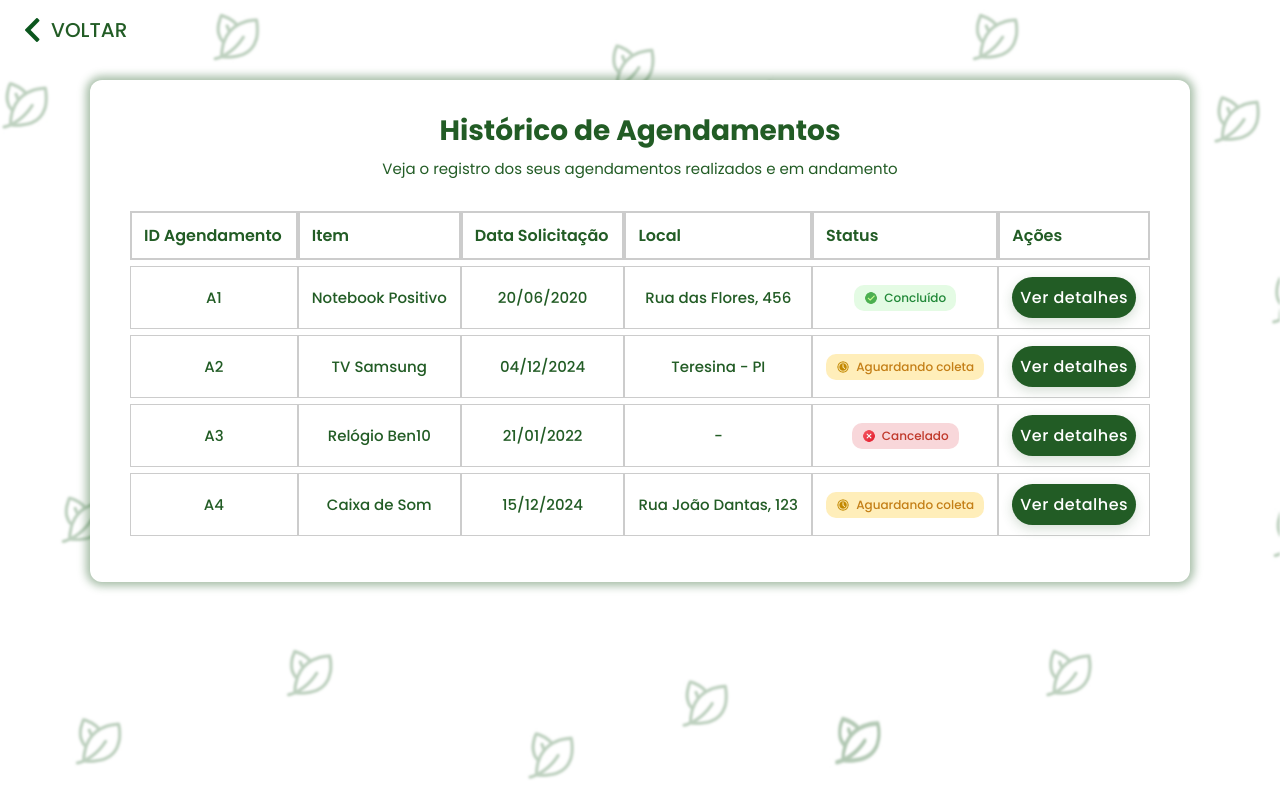
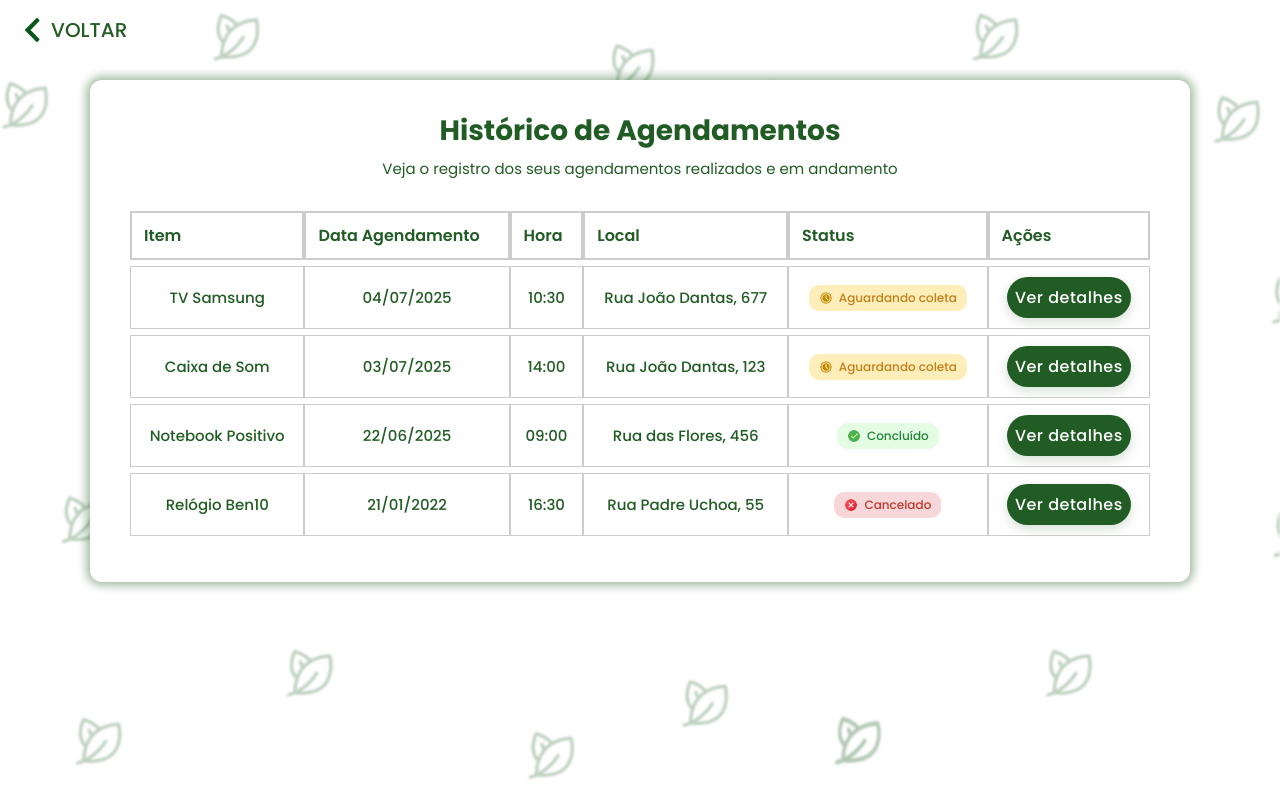
Before and after one commit to YasSantrb/front-ECOTECH, a React (Vite) app: page /historico/agendamentos in a window 1280 px wide. Built offline with nearby package versions, Linux system fonts and the light colour scheme; a web font is replaced by a local one.

Commit message:
feat: fazendo os últimos ajustes para a apresentação final.

```diff
--- a/src/components/detalhes_doacoes.jsx
+++ b/src/components/detalhes_doacoes.jsx
@@ -15,6 +15,7 @@ function InformacoesDoacaoComponente({
   imagem_user,
   imagem,
   modo = "visualizacao",
+  status,
   onEditarDoacao,
 }) {
   const navigate = useNavigate();
@@ -62,7 +63,6 @@ function InformacoesDoacaoComponente({
       endereco: enderecoE,
       imagem: imagemE,
       imagem_user: imagem_user,
-      disponibilidade: disponibilidade,
     };
 
     if (onEditarDoacao) {
@@ -78,12 +78,11 @@ function InformacoesDoacaoComponente({
     }, 2000);
   }
 
-  const [disponibilidade, setDisponibilidade] = useState("disponivel");
   const tipoUsuario = localStorage.getItem("tipoUsuario");
 
   return (
     <>
-    {mensagemSucesso && <PopUpSucesso mensagem={mensagemSucesso} />}
+      {mensagemSucesso && <PopUpSucesso mensagem={mensagemSucesso} />}
       <div className={styles.info_doacao_container}>
         <div className={styles.info_doacao_conteudos}>
           <div className={styles.info_doacao_lado_esquerdo}>
@@ -118,7 +117,7 @@ function InformacoesDoacaoComponente({
                         )}
 
                       <div className={styles.botoes_acoes}>
-                        {mostrarEditar && (
+                        {mostrarEditar && status !== "Concluída" && (
                           <button
                             onClick={abrirModalEditar}
                             className={styles.botoes_doacao}
@@ -283,17 +282,6 @@ function InformacoesDoacaoComponente({
                     }}
                   />
                 </div>
-                <div className={styles.campo}>
-                  <label className={styles.label_modal}>Disponibilidade</label>
-                  <select
-                    className={styles.input}
-                    value={disponibilidade}
-                    onChange={(e) => setDisponibilidade(e.target.value)}
-                  >
-                    <option value="disponivel">Disponível</option>
-                    <option value="indisponivel">Indisponível</option>
-                  </select>
-                </div>
               </div>
               <div className={styles.popUp_botoes}>
                 <button
--- a/src/pages/tela_historico_agendamentos.jsx
+++ b/src/pages/tela_historico_agendamentos.jsx
@@ -12,47 +12,47 @@ function TelaHistoricoAgendamentos() {
   const [agendamentos, setAgendamentos] = useState([
     {
       id: "A1",
+      item: "TV Samsung",
+      dataAgendamento: "04/07/2025",
+      local: "Rua João Dantas, 677",
+      status: "Aguardando coleta",
+      classeStatus: "aguardando",
+      horaAgendamento: "10:30",
+      icone: icon_aguardando,
+      observacao: "Aguardando confirmação",
+    },
+    {
+      id: "A2",
+      item: "Caixa de Som",
+      status: "Aguardando coleta",
+      local: "Rua João Dantas, 123",
+      dataAgendamento: "03/07/2025",
+      horaAgendamento: "14:00",
+      observacao: "Tocar a campainha ao chegar",
+      classeStatus: "aguardando",
+      icone: icon_aguardando,
+    },
+    {
+      id: "A3",
       item: "Notebook Positivo",
-      dataSolicitacao: "20/06/2020",
       status: "Concluído",
       local: "Rua das Flores, 456",
-      dataAgendamento: "22/06/2020",
+      dataAgendamento: "22/06/2025",
       horaAgendamento: "09:00",
       observacao: "Recebido pelo porteiro",
       icone: icon_concluido,
       classeStatus: "concluida",
     },
     {
-      id: "A2",
-      item: "TV Samsung",
-      dataSolicitacao: "04/12/2024",
-      local: "Teresina - PI",
-      status: "Aguardando coleta",
-      classeStatus: "aguardando",
-      icone: icon_aguardando,
-      observacao: "Aguardando confirmação",
-    },
-    {
-      id: "A3",
+      id: "A4",
       item: "Relógio Ben10",
-      dataSolicitacao: "21/01/2022",
-      local: "-",
+      dataAgendamento: "21/01/2022",
+      local: "Rua Padre Uchoa, 55",
       status: "Cancelado",
       classeStatus: "cancelada",
+      horaAgendamento: "16:30",
       icone: icon_cancelar,
       observacao: "Agendamento cancelado pelo usuário",
-    },
-    {
-      id: "A4",
-      item: "Caixa de Som",
-      dataSolicitacao: "15/12/2024",
-      status: "Aguardando coleta",
-      local: "Rua João Dantas, 123",
-      dataAgendamento: "20/12/2024",
-      horaAgendamento: "14:00",
-      observacao: "Tocar a campainha ao chegar",
-      classeStatus: "aguardando",
-      icone: icon_aguardando,
     },
   ]);
 
@@ -150,9 +150,9 @@ function TelaHistoricoAgendamentos() {
           <table className={styles.tabela_doacoes}>
             <thead>
               <tr>
-                <th>ID Agendamento</th>
                 <th>Item</th>
-                <th>Data Solicitação</th>
+                <th>Data Agendamento</th>
+                <th>Hora</th>
                 <th>Local</th>
                 <th>Status</th>
                 <th>Ações</th>
@@ -161,9 +161,9 @@ function TelaHistoricoAgendamentos() {
             <tbody>
               {agendamentos.map((a) => (
                 <tr key={a.id}>
-                  <td>{a.id}</td>
                   <td>{a.item}</td>
-                  <td>{a.dataSolicitacao}</td>
+                  <td>{a.dataAgendamento}</td>
+                  <td>{a.horaAgendamento ?? "-"}</td>
                   <td>{a.local}</td>
                   <td>
                     <span
@@ -214,21 +214,13 @@ function TelaHistoricoAgendamentos() {
                     <strong>Status:</strong> {agendamentoSelecionado?.status}
                   </p>
                   <p>
-                    <strong>Data da Solicitação:</strong>{" "}
-                    {agendamentoSelecionado?.dataSolicitacao}
+                    <strong>Data da Coleta:</strong>{" "}
+                    {agendamentoSelecionado?.dataAgendamento ?? "-"}
                   </p>
-                  {agendamentoSelecionado?.dataAgendamento && (
-                    <p>
-                      <strong>Data da Coleta:</strong>{" "}
-                      {agendamentoSelecionado.dataAgendamento}
-                    </p>
-                  )}
-                  {agendamentoSelecionado?.horaAgendamento && (
-                    <p>
-                      <strong>Hora da Coleta:</strong>{" "}
-                      {agendamentoSelecionado.horaAgendamento}
-                    </p>
-                  )}
+                  <p>
+                    <strong>Hora da Coleta:</strong>{" "}
+                    {agendamentoSelecionado?.horaAgendamento ?? "-"}
+                  </p>
                   <p>
                     <strong>Local:</strong> {agendamentoSelecionado?.local}
                   </p>
--- a/src/pages/tela_historico_doacoes.jsx
+++ b/src/pages/tela_historico_doacoes.jsx
@@ -15,7 +15,7 @@ function TelaHistoricoDoacoes() {
       id: "1",
       item: "Televisão de tubo",
       data: "20/06/2025",
-      local: "Floriano - PI",
+      local: "Rua João Dantas, 677",
       status: "Pendente",
       receptor: "-",
       icone: icon_pendente,
@@ -37,7 +37,7 @@ function TelaHistoricoDoacoes() {
     },
     {
       id: "3",
-      item: "Mouse antigo",
+      item: "Tablet Samsung",
       data: "13/05/2025",
       local: "Floriano - PI",
       endereco: "Rua João Dantas, 677",
@@ -51,7 +51,7 @@ function TelaHistoricoDoacoes() {
     },
     {
       id: "4",
-      item: "Caixa de Som",
+      item: "Computador antigo",
       data: "02/05/2025",
       local: "Floriano - PI",
       endereco: "Rua João Dantas, 677",
@@ -139,10 +139,9 @@ function TelaHistoricoDoacoes() {
           <table className={styles.tabela_doacoes}>
             <thead>
               <tr>
-                <th>ID Doação</th>
                 <th>Item</th>
                 <th>Data</th>
-                <th>Local</th>
+                <th>Endereço</th>
                 <th>Receptor</th>
                 <th>Status</th>
                 <th>Ações</th>
@@ -151,10 +150,9 @@ function TelaHistoricoDoacoes() {
             <tbody>
               {doacoes.map((d) => (
                 <tr key={d.id}>
-                  <td>{d.id}</td>
                   <td>{d.item}</td>
                   <td>{d.data}</td>
-                  <td>{d.local}</td>
+                  <td>{d.endereco ?? d.local}</td>
                   <td>{d.receptor}</td>
                   <td>
                     <span
@@ -241,11 +239,10 @@ function TelaHistoricoDoacoes() {
 
                 <div className={styles.popUp_botoes}>
                   {doacaoSelecionada?.status !== "Concluída" &&
-                    doacaoSelecionada?.status !== "Cancelada" && (
+                    doacaoSelecionada?.status !== "Cancelado" && (
                       <button
                         className={styles.botao_cancelar_agendamento}
                         onClick={abrirModalExcluir}
-                        disabled={doacaoSelecionada?.status === "Cancelada"}
                       >
                         Cancelar doação
                       </button>
@@ -271,7 +268,7 @@ function TelaHistoricoDoacoes() {
           <div className={styles.popUpOverlay}>
             <div className={styles.popUpCard}>
               <div className={styles.popUpHeader}>
-                <h3 className={styles.popUpTitulo}>Cancelar agendamento</h3>
+                <h3 className={styles.popUpTitulo}>Cancelar doação</h3>
                 <button
                   className={styles.popUpBotaoFechar}
                   onClick={fecharModalExcluir}
@@ -281,7 +278,7 @@ function TelaHistoricoDoacoes() {
               </div>
               <div className={styles.popUpContent}>
                 <p className={styles.modal_informacoes_p}>
-                  Você tem certeza que deseja cancelar esse agendamento?
+                  Você tem certeza que deseja cancelar essa doação?
                 </p>
                 <div className={styles.popUp_botoes}>
                   <button
--- a/src/pages/tela_info_doacao.jsx
+++ b/src/pages/tela_info_doacao.jsx
@@ -9,8 +9,6 @@ import placa_mae from "../assets/imagens/download 3.png";
 import tablet from "../assets/imagens/OIP 8.png";
 import computador_antigo from "../assets/imagens/OIP 12.png";
 import mulher1 from "../assets/imagens/woman (1).png";
-import mulher2 from "../assets/imagens/woman.png";
-import homem1 from "../assets/imagens/ceo.png";
 import homem2 from "../assets/imagens/businessman.png";
 import { useLocation } from "react-router-dom";
 
@@ -27,23 +25,25 @@ const todasAsDoacoes = [
     observacao: "Pode ser reutilizado ou ter partes aproveitadas.",
     imagem_user: mulher1,
     imagem: televisao,
+    status: "Pendente",
   },
   {
     id: "2",
-    nomeDoador: "Pedro Souza Costa",
+    nomeDoador: "Ana Clara Lima",
     especificacoes: "Socket AM4, chipset B450, 4 slots RAM DDR4.",
     nomeEletronico: "Placa-mãe ASUS",
     infoProduto:
       "Placa-mãe ASUS usada, mas em ótimo estado. Perfeita para montar um PC de entrada ou para substituir uma peça danificada.",
     condicao: "Para peças.",
-    endereco: "Teresina - PI, rua Flores",
+    endereco: "Floriano - PI, rua João Dantas",
     observacao: "Ideal para reaproveitamento de peças.",
-    imagem_user: homem1,
+    imagem_user: mulher1,
     imagem: placa_mae,
+    status: "Concluída",
   },
   {
     id: "3",
-    nomeDoador: "Carla Pires",
+    nomeDoador: "Ana Clara Lima",
     especificacoes: "Tela de 10.1 polegadas, 32GB de armazenamento.",
     nomeEletronico: "Tablet Samsung",
     infoProduto:
@@ -51,12 +51,13 @@ const todasAsDoacoes = [
     condicao: "Novo",
     endereco: "Floriano - PI, rua João Dantas",
     observacao: "Produto novo, mas quebrado.",
-    imagem_user: mulher2,
+    imagem_user: mulher1,
     imagem: tablet,
+    status: "Concluída",
   },
   {
     id: "4",
-    nomeDoador: "Mariana Oliveira",
+    nomeDoador: "Ana Clara Lima",
     especificacoes: "Processador Pentium III, 256MB RAM, HD 40GB.",
     nomeEletronico: "Computador antigo",
     infoProduto:
@@ -66,6 +67,7 @@ const todasAsDoacoes = [
     observacao: "Pode ser reutilizado ou ter partes aproveitadas.",
     imagem_user: mulher1,
     imagem: computador_antigo,
+    status: "Concluída",
   },
   {
     id: "5",
@@ -79,6 +81,7 @@ const todasAsDoacoes = [
     observacao: "Pode ser reutilizado ou ter partes aproveitadas.",
     imagem_user: homem2,
     imagem: televisao,
+    status: "Concluída",
   },
   {
     id: "6",
@@ -93,6 +96,7 @@ const todasAsDoacoes = [
     observacao: "Produto novo, mas já está quebrado.",
     imagem_user: mulher1,
     imagem: tablet,
+    status: "Concluída",
   },
 ];
 
@@ -180,6 +184,7 @@ const modo = location.state?.modo || "visualizacao";
             imagem_user={doacaoAtual.imagem_user}
             imagem={doacaoAtual.imagem}
             modo={modo}
+            status={doacaoAtual.status}
             onEditarDoacao={(novaDoacao) => setDoacaoAtual(novaDoacao)}
           />
         </main>
--- a/src/styles/tela_login.module.css
+++ b/src/styles/tela_login.module.css
@@ -106,7 +106,7 @@
 .input_container {
   position: relative;
   width: 100%;
-  margin-bottom: 5px;
+  margin-bottom: 8px;
 }
 
 .input_container input {
@@ -208,7 +208,6 @@
 }
 
 .link {
-  /* text-decoration: none; */
   color: #225c25;
 }
 
```
